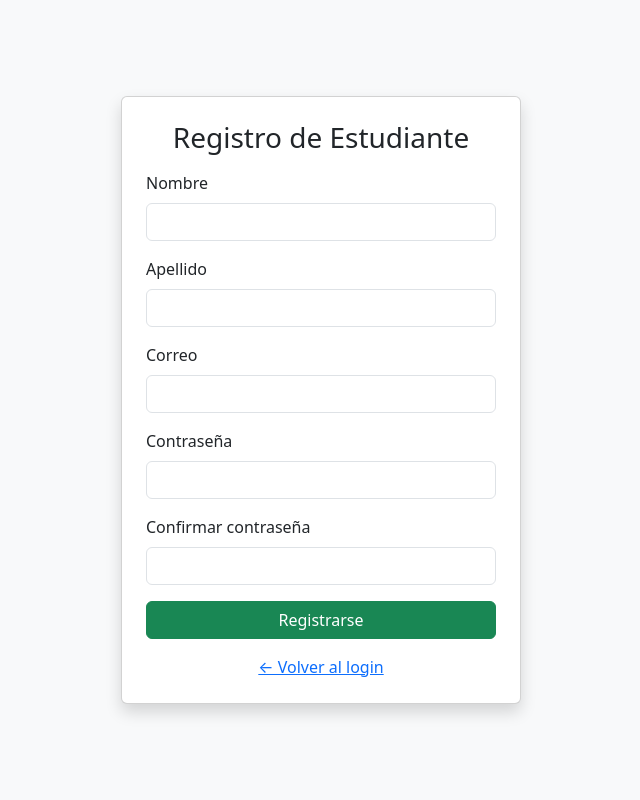
After one commit to dxRony/IngeniaMath, a Laravel app: template resources/views/register/register.blade.php in a window 1280 px wide. The commit adds this page. Shown: the whole page, without its empty margins (319-959 px from the left). Run offline with Laravel 12, Linux system fonts and the light colour scheme; the template is opened without the code that fills it, so the values that code supplies are empty.

Commit message:
feat: student register

```diff
--- a/app/Http/Controllers/Login/LoginController.php
+++ b/app/Http/Controllers/Login/LoginController.php
@@ -12,7 +12,8 @@ class LoginController extends Controller
 {
     public function __construct(
         private LoginService $loginService
-    ) {
+    )
+    {
     }
 
     public function index(): View
--- a/config/services.php
+++ b/config/services.php
@@ -4,7 +4,7 @@ return [
 
     /*
     |--------------------------------------------------------------------------
-    | Third Party Services
+    | Third Party Register
     |--------------------------------------------------------------------------
     |
     | This file is for storing the credentials for third party services such
--- a/resources/views/admin/main.blade.php
+++ b/resources/views/admin/main.blade.php
@@ -12,4 +12,7 @@
     <li class="nav-item">
         <a class="nav-link text-white" href=#>Funci 1</a>
     </li>
+    <li class="nav-item">
+        <a class="nav-link text-white" href=#>Funci 2</a>
+    </li>
 @endsection
--- /dev/null
+++ b/resources/views/register/register.blade.php
@@ -0,0 +1,56 @@
+<!DOCTYPE html>
+<html lang="es">
+<head>
+    <meta charset="UTF-8">
+    <meta name="viewport" content="width=device-width, initial-scale=1.0">
+    <title>Registro - IngeniaMath</title>
+
+    <link href="https://cdn.jsdelivr.net/npm/bootstrap@5.3.3/dist/css/bootstrap.min.css" rel="stylesheet">
+</head>
+
+<body class="d-flex align-items-center justify-content-center vh-100 bg-light">
+
+<div class="card p-4 shadow" style="width: 400px;">
+    <h3 class="text-center mb-3">Registro de Estudiante</h3>
+
+    @if ($errors->any())
+        <div class="alert alert-danger">
+            {{ $errors->first() }}
+        </div>
+    @endif
+
+    <form action="{{ route('register.store') }}" method="POST">
+        @csrf
+        <div class="mb-3">
+            <label class="form-label">Nombre</label>
+            <input type="text" name="name" class="form-control" required>
+        </div>
+        <div class="mb-3">
+            <label class="form-label">Apellido</label>
+            <input type="text" name="lastname" class="form-control" required>
+        </div>
+        <div class="mb-3">
+            <label class="form-label">Correo</label>
+            <input type="email" name="email" class="form-control" required>
+        </div>
+        <div class="mb-3">
+            <label class="form-label">Contraseña</label>
+            <input type="password" name="password" class="form-control" required>
+        </div>
+        <div class="mb-3">
+            <label class="form-label">Confirmar contraseña</label>
+            <input type="password" name="password_confirmation" class="form-control" required>
+        </div>
+        <button type="submit" class="btn btn-success w-100">
+            Registrarse
+        </button>
+    </form>
+
+    <div class="text-center mt-3">
+        <a href="{{ route('login.index') }}">← Volver al login</a>
+    </div>
+
+</div>
+
+</body>
+</html>
--- a/routes/web.php
+++ b/routes/web.php
@@ -3,6 +3,7 @@
 use App\Http\Controllers\Admin\AdminDashboardController;
 use App\Http\Controllers\Login\LoginController;
 use App\Http\Controllers\Moderator\ModeratorDashboardController;
+use App\Http\Controllers\Register\RegisterController;
 use App\Http\Controllers\Student\StudentDashboardController;
 use App\Http\Controllers\Tutor\TutorDashboardController;
 use Illuminate\Support\Facades\Route;
@@ -14,6 +15,8 @@ Route::get('/', function () {
 Route::middleware('guest')->group(function () {
     Route::get('/login', [LoginController::class, 'index'])->name('login.index');
     Route::post('/login', [LoginController::class, 'login'])->name('login.store');
+    Route::get('/register', [RegisterController::class, 'index'])->name('register.index');
+    Route::post('/register', [RegisterController::class, 'store'])->name('register.store');
 });
 
 Route::post('/logout', [LoginController::class, 'logout'])->middleware('auth')->name('logout');
```
Also changed, not shown: app/Http/Controllers/Register/RegisterController.php (added, +38 -0 lines), app/Services/Register/RegisterService.php (added, +22 -0 lines), resources/views/auth/login.blade.php (+10 -1 lines).
